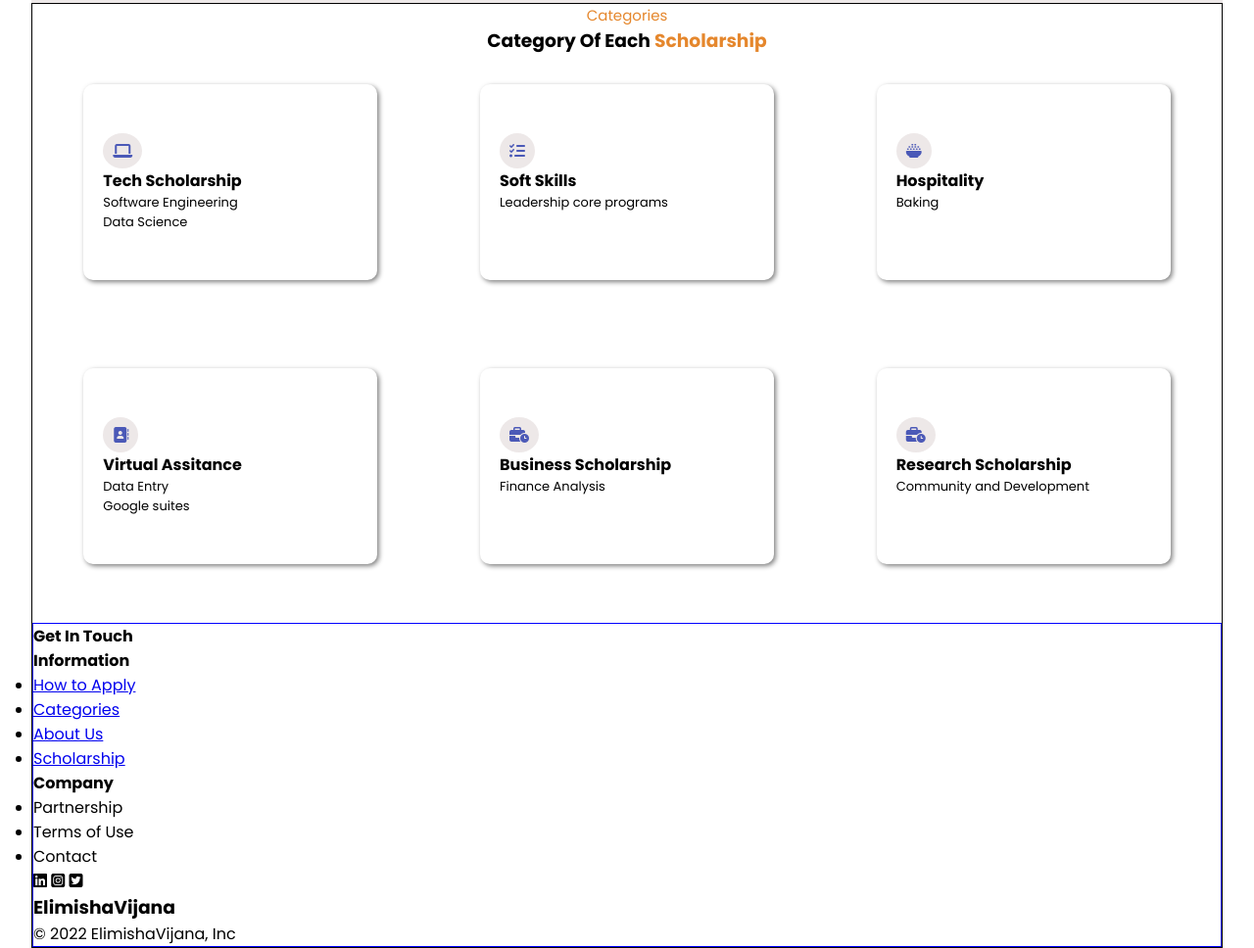
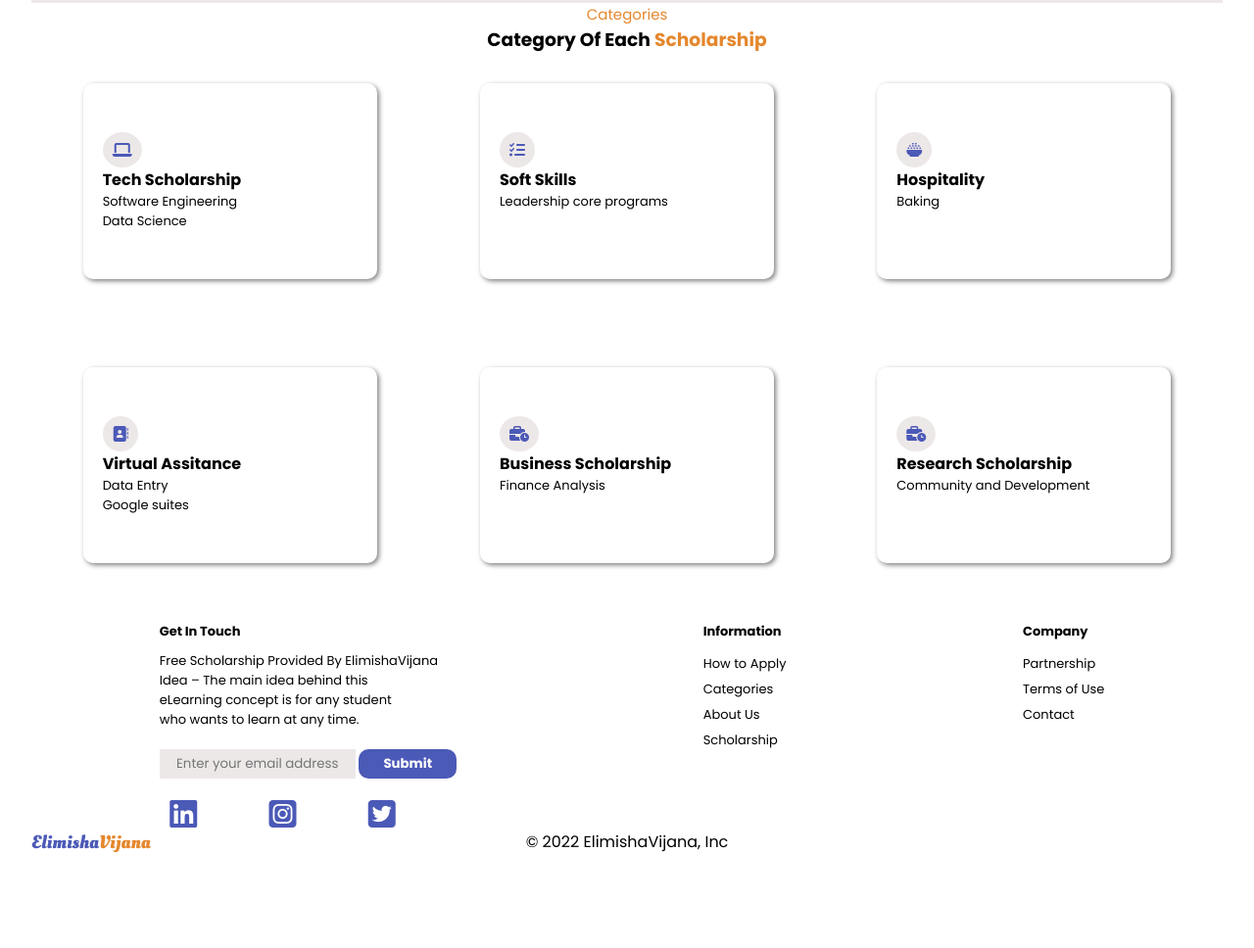
Before and after one commit to WMCharles/Elimisha-Vijana, a plain HTML site: page about.html in a window 1280 px wide. Shown: the part 961-1929 px from the top of the page at 98% size. After the commit the page ends 1834 px from the top, so only its background shows below. Drawn offline with Linux system fonts and the light colour scheme.

Commit message:
Add styles to the footer section

```diff
--- a/about.html
+++ b/about.html
@@ -44,7 +44,7 @@
                 <!-- Start of authentication section -->
                 <div class="authentication">
                     <button id="login"><a href="#">Login</a></button>
-                    <button id="signup"><a href ="#">Sign Up</a></button>
+                    <button id="signup"><a href="#">Sign Up</a></button>
                 </div>
                 <!-- End of authentication section -->
             </header>
@@ -167,7 +167,25 @@
                         <div class="get-in-touch">
                             <div class="section-1">
                                 <h4>Get In Touch</h4>
-                                <p></p>
+                                <p>Free Scholarship
+                                    Provided By ElimishaVijana<br>
+                                    Idea – The main idea behind this <br>
+                                    eLearning concept is for any student <br>who wants to learn at any time.
+                                    <br>
+                                </p>
+                                <div class="email">
+                                    <input type="email" name="email-address" id="email-address"
+                                        placeholder="Enter your email address">
+                                    <button type="submit" class="submit-btn">Submit</button>
+                                </div>
+
+                                <!-- Start of icon sections -->
+                                <div class="icons">
+                                    <i class="fa-brands fa-linkedin"></i>
+                                    <i class="fa-brands fa-instagram-square"></i>
+                                    <i class="fa-brands fa-twitter-square"></i>
+                                </div>
+                                <!-- End of icon sections -->
                             </div>
                         </div>
                         <div class="information">
@@ -189,15 +207,12 @@
                         </div>
                     </div>
 
-                    <!-- Start of icon sections -->
-                    <div class="icons">
-                        <i class="fa-brands fa-linkedin"></i>
-                        <i class="fa-brands fa-instagram-square"></i>
-                        <i class="fa-brands fa-twitter-square"></i>
+                    <div class="footer-ending">
+                        <div id="logo-name">
+                            <h3>Elimisha<span>Vijana</span></h3>
+                        </div>
+                        <p id="copy-right">© 2022 ElimishaVijana, Inc</p>
                     </div>
-                    <!-- End of icon sections -->
-                    <h3>Elimisha<span>Vijana</span></h3>
-                    <p>© 2022 ElimishaVijana, Inc</p>
 
                 </footer>
             </div>
--- a/assets/css/about.css
+++ b/assets/css/about.css
@@ -8,6 +8,7 @@ font-family: 'Oleo Script', cursive; */
   margin: 0 auto;
   box-sizing: border-box;
   font-family: "Poppins", sans-serif;
+  list-style: none;
 }
 
 .conatiner {
@@ -244,11 +245,9 @@ button a {
 
 /* Start of category section styles*/
 .category {
-  border: 1px solid black;
   width: 95%;
-
 }
-#scholarship-id   {
+#scholarship-id {
   text-align: center;
 }
 #category {
@@ -258,24 +257,22 @@ button a {
   font-size: 15px;
 }
 
-.category > h3 > span{
-  color:#e5872d;
+.category > h3 > span {
+  color: #e5872d;
 }
 
-.cat{
+.cat {
   display: flex;
   justify-content: space-around;
   margin-bottom: 30px;
-  padding-top:30px;
+  padding-top: 30px;
   padding-bottom: 30px;
 }
 
-
-
-.cat-card p{
+.cat-card p {
   font-size: 13px;
 }
-.cat-card{
+.cat-card {
   width: 300px;
   height: 200px;
   padding-top: 50px;
@@ -284,12 +281,84 @@ button a {
   box-shadow: 2px 2px 5px gray;
   transition: all 0.4s ease-out;
 }
-.cat-card:hover{
+.cat-card:hover {
   border: 1px solid #e5872d;
   box-shadow: none;
   transform: scale(1.02);
 }
 /* End of category section styles */
+
+/* Start of footer styles */
 .footer {
-  border: 1px solid blue;
+  width:100%;
+  /* background-color: #4b59b7;
+  color: white; */
 }
+.footer-section-1{
+  display: flex;
+  font-size: 13px;
+  margin-top: 30px;
+
+
+}
+.footer-section-1 a{
+  text-decoration: none;
+  color: black;
+}
+
+
+.section-1{
+  font-size: 13px;
+  padding: 0 10px 0 10px;
+}
+
+.email{
+  margin-top: 20px;
+}
+
+.email input[type=email]{
+  width: 200px;
+  height: 30px;
+  border-style: none;
+  background-color: #ede8e8;
+  text-align: center;
+}
+.email .submit-btn{
+  width: 100px;
+  height: 30px;
+  background-color: #4b59b7;
+  color: white;
+}
+
+#footer h4{
+  padding-bottom: 10px;
+}
+.information ul li a{
+ line-height: 2;
+}
+.company ul li {
+  line-height: 2;
+}
+
+.icons{
+  margin-top: 20px;
+  /* text-align: center; */
+  display: flex;
+
+}
+.fa-brands{
+  color: #4b59b7;
+  width: 80px;
+  font-size: 2rem;
+
+}
+
+#copy-right{
+  text-align: center;
+}
+
+.footer #logo-name h3{
+  position: absolute;
+
+}
+/* End of footer styles */
```
